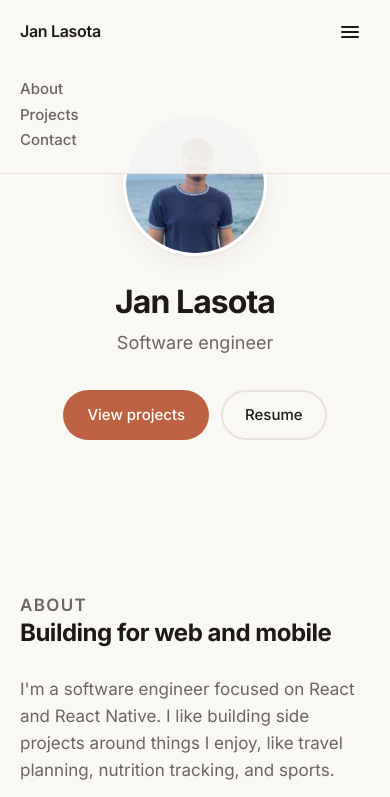
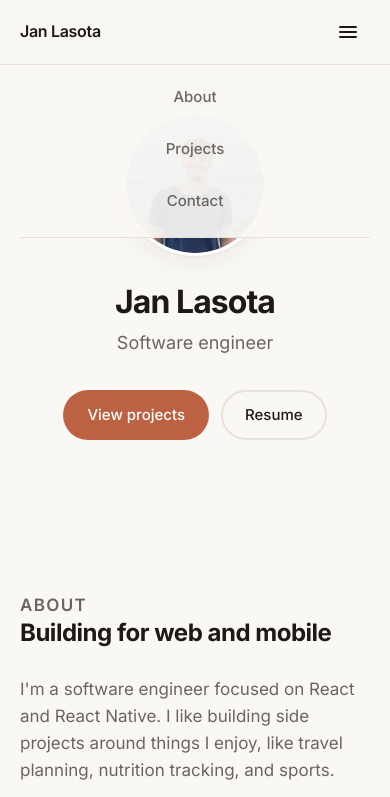
Before and after one commit to janlasota/janlasota.github.io, a plain HTML site: page index.html in a window 390 px wide. Both pictures are taken after a click on the button "Toggle menu". Shown: the top 797 px of the page. Drawn offline with Linux system fonts and the light colour scheme.

Commit message:
improve styling mobile

```diff
--- a/css/style.css
+++ b/css/style.css
@@ -103,29 +103,49 @@ a:hover {
   display: none;
   border: none;
   background: none;
-  padding: 0.5rem;
+  padding: 0;
   cursor: pointer;
   color: var(--text);
+  line-height: 0;
+  -webkit-tap-highlight-color: transparent;
 }
 
 .nav-toggle svg {
   display: block;
 }
 
+.site-nav .brand {
+  -webkit-tap-highlight-color: transparent;
+}
+
 @media (max-width: 640px) {
+  .site-nav .container {
+    position: relative;
+  }
+
   .nav-toggle {
-    display: block;
+    display: flex;
+    align-items: center;
+    justify-content: center;
+    width: 2.75rem;
+    height: 2.75rem;
+    border-radius: 8px;
+    flex-shrink: 0;
+  }
+
+  .nav-toggle:active {
+    background: var(--accent-soft);
   }
 
   .nav-links {
     display: none;
     position: absolute;
-    top: 100%;
+    top: calc(100% + 1px);
     left: 0;
     right: 0;
     flex-direction: column;
-    gap: 0;
-    padding: 0.75rem 1.25rem 1.25rem;
+    gap: 0.25rem;
+    padding: 0.5rem 0 0.75rem;
     background: var(--nav-bg);
     border-bottom: 1px solid var(--border);
   }
@@ -134,8 +154,21 @@ a:hover {
     display: flex;
   }
 
+  .nav-links li {
+    width: 100%;
+  }
+
   .nav-links a {
-    padding: 0.625rem 0;
+    display: block;
+    padding: 0.75rem 1rem;
+    border-radius: 8px;
+    text-align: center;
+    -webkit-tap-highlight-color: transparent;
+  }
+
+  .nav-links a:active {
+    background: var(--accent-soft);
+    color: var(--accent-dark);
   }
 }
 
```
